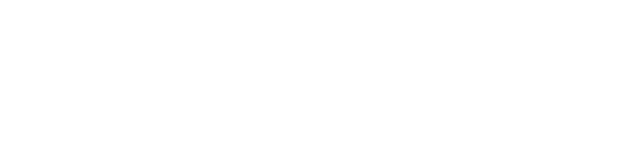
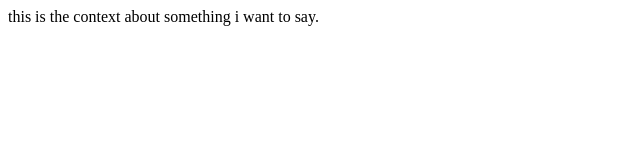
Before and after one commit to chipelly/Myblog, a plain HTML site: page index.html in a window 1280 px wide. Shown: the whole page, without its empty margins (0-640 px from the left). Drawn offline with Linux system fonts and the light colour scheme.

Commit message:
Update index.html

```diff
--- a/index.html
+++ b/index.html
@@ -4,5 +4,6 @@
     <title>the blog of leanring</title>
   </head>
   <body>
+    this is the context about something i want to say.
   </body>
 </html>
```
